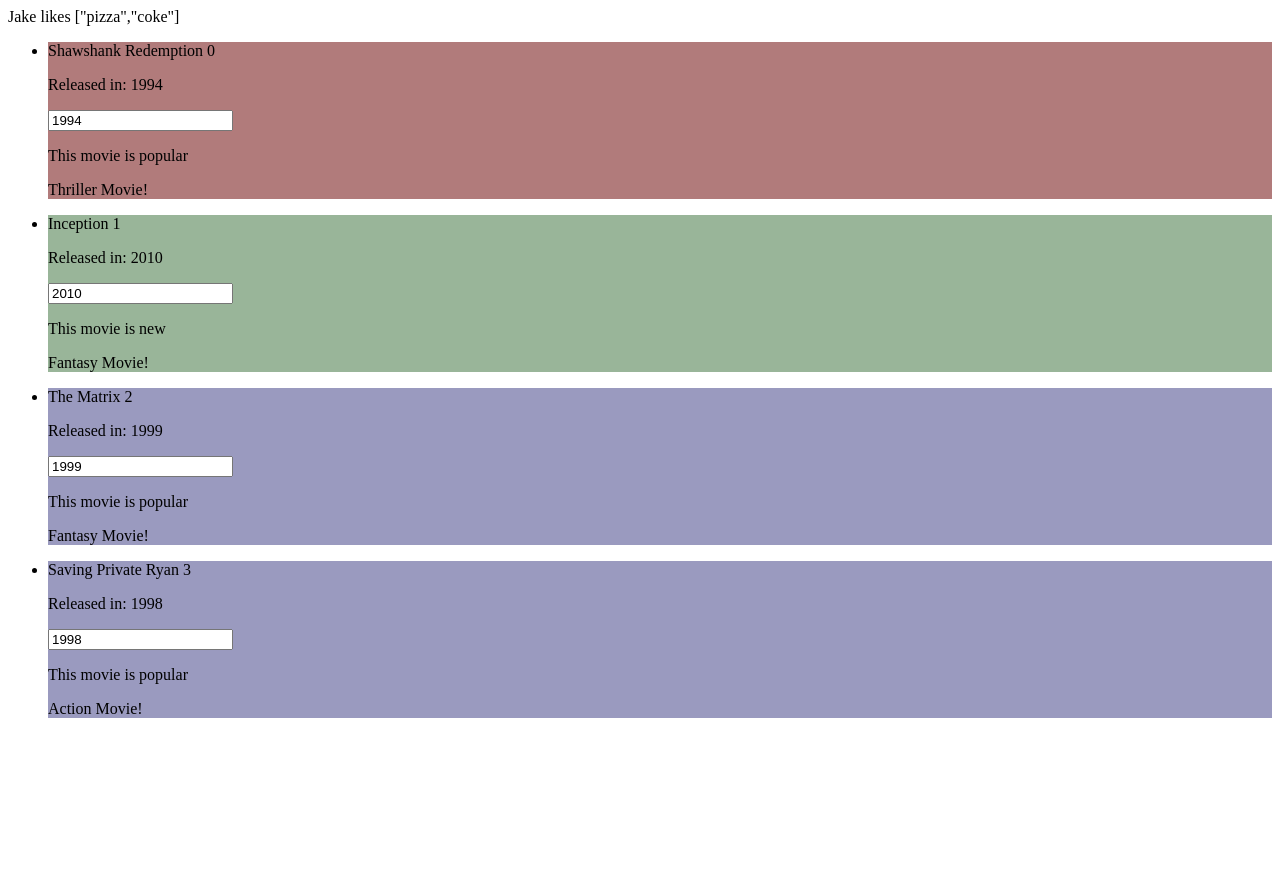
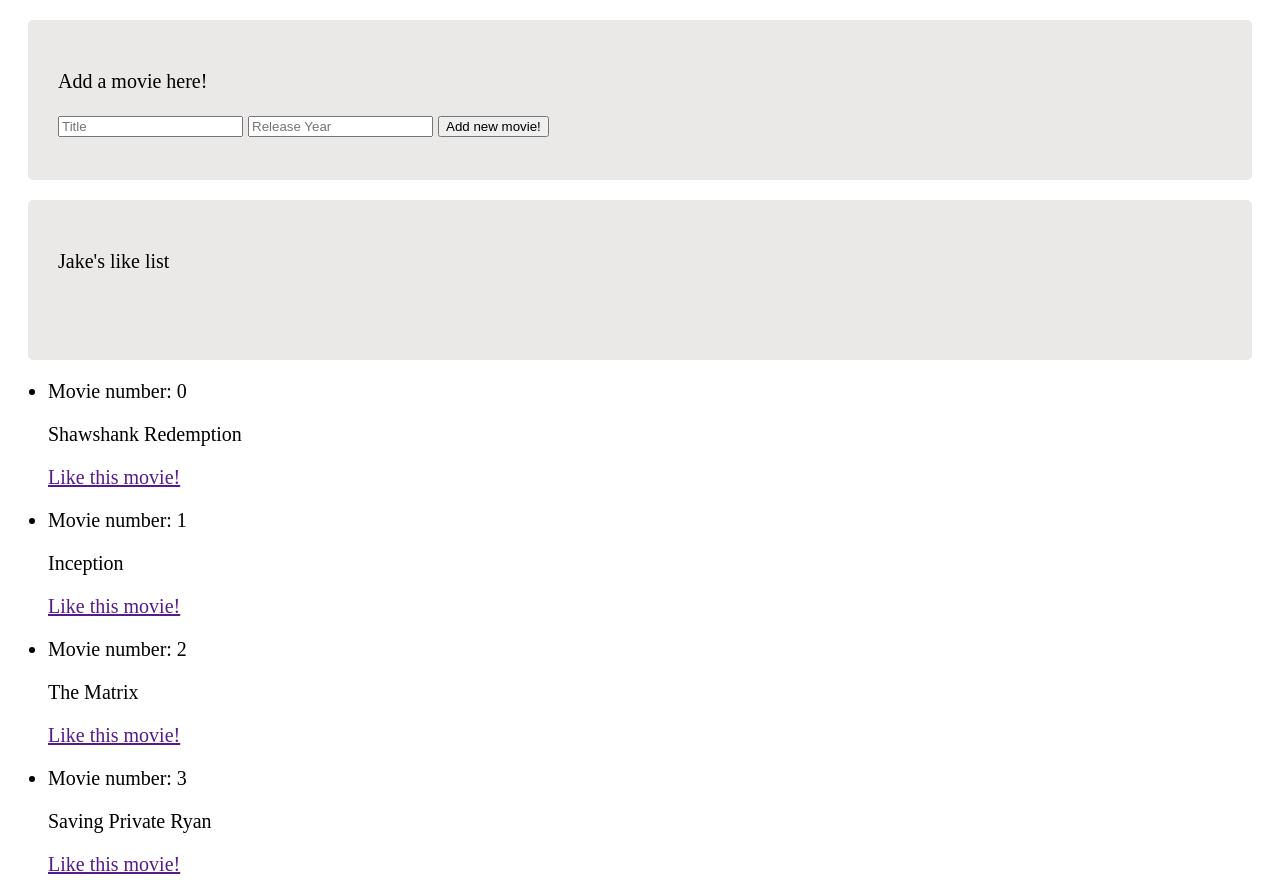
Before and after one commit to jvitaleamplify/angular-scratch-work, a plain HTML site: page content/index.html in a window 1280 px wide. Before the commit the page ends 800 px from the top, so only its background shows below. Drawn offline with nearby package versions, Linux system fonts and the light colour scheme.

Commit message:
Event Driven Directives

```diff
--- a/content/index.html
+++ b/content/index.html
@@ -7,42 +7,42 @@
     <title>Todd Motto Class</title>
     <script src="js/angular.js"></script>
     <style>
+        body{font-size: 20px;}
         .old {background:rgba(139, 59, 59, 0.671);}
         .modern {background: rgba(63, 63, 133, 0.521);}
         .new {background: rgba(55, 110, 55, 0.507);}
+        .likes{margin: 20px; padding: 30px; background: rgba(229, 226, 226, 0.774); border-radius: 5px; min-height: 100px;}
+        form{margin: 20px; padding: 30px; background: rgba(229, 226, 226, 0.774); border-radius: 5px; min-height: 100px;}
     </style>
 </head>
 <body>
 
-    <div ng-controller="MainController as main">
-        {{ main.name }} likes {{ main.likes }}
+    <div ng-controller="MainController as movies">
+        <form ng-submit="movies.addMovie();">
+            <p>
+                Add a movie here!
+            </p>
+            <input type="text" placeholder="Title"
+            ng-focus="movies.onFocus();" ng-blur="movies.onBlur();" ng-change="movies.onChange();" ng-model="movies.newTitle">
+            <input type="text" placeholder="Release Year" ng-model="movies.newRelease">
+            <button type="submit">Add new movie!</button>
+        </form>
+        <div class="likes">
+            <p>
+                Jake's like list
+            </p>
+            <ul>
+                <li ng-repeat="like in movies.likesList">
+                    <p>{{like.title}}</p>
+                    <a href="" ng-click="movies.unlike($index);">Unlike!</a>
+                </li>
+            </ul>
+        </div>
         <ul>
-            <li
-            ng-class="{
-                old: movie.year < 1995,
-                modern: movie.year > 1995 && movie.year < 2000,
-                new: movie.year > 2000
-            }"
-            ng-repeat="movie in main.favoriteMovies">
-                <p> {{ movie.title }} {{ $index }} </p>
-                <p> Released in: {{ movie.year }} </p>
-                <input type="text" ng-model="movie.year">
-                <p ng-show="movie.popular">This movie is popular</p>
-                <p ng-show="movie.year > '2000'">This movie is new</p>
-                <div ng-switch="movie.category">
-                    <div ng-switch-when="action">
-                        Action Movie!
-                    </div>
-                    <div ng-switch-when="thriller">
-                        Thriller Movie!
-                    </div>
-                    <div ng-switch-when="fantasy">
-                        Fantasy Movie!
-                    </div>
-                    <div ng-switch-default>
-                        Movie has no category
-                    </div>
-                </div>
+            <li ng-repeat="movie in movies.favoriteMovies">
+                <p>Movie number: {{ $index }}</p>
+                <p> {{ movie.title }} </p>
+                <a href="" ng-click="movies.addToLikes(movie);">Like this movie!</a>
 
             </li>
         </ul>
--- a/content/js/MainController.js
+++ b/content/js/MainController.js
@@ -1,4 +1,35 @@
 function MainController(){
+
+    this.likesList = [];
+    this.addToLikes = function(movie){
+        this.likesList.push(movie);
+    };
+
+    this.unlike = function(index){
+        this.likesList.splice(index, 1);
+    }
+
+    this.newTitle = "";
+    this.newRelease = "";
+    this.addMovie = function(){
+        this.favoriteMovies.unshift({
+            title: this.newTitle,
+            year: this.newRelease
+        });
+    }
+
+    this.onFocus = function(){
+        console.log("Focus!");
+    }
+
+    this.onBlur = function(){
+        console.log("Blur!");
+    }
+
+    this.onChange = function(){
+        console.log("Change!", this.newTitle);
+    }
+
     this.name = 'Jake';
     this.likes = ['pizza', 'coke'];
     this.favoriteMovies = [{
```
